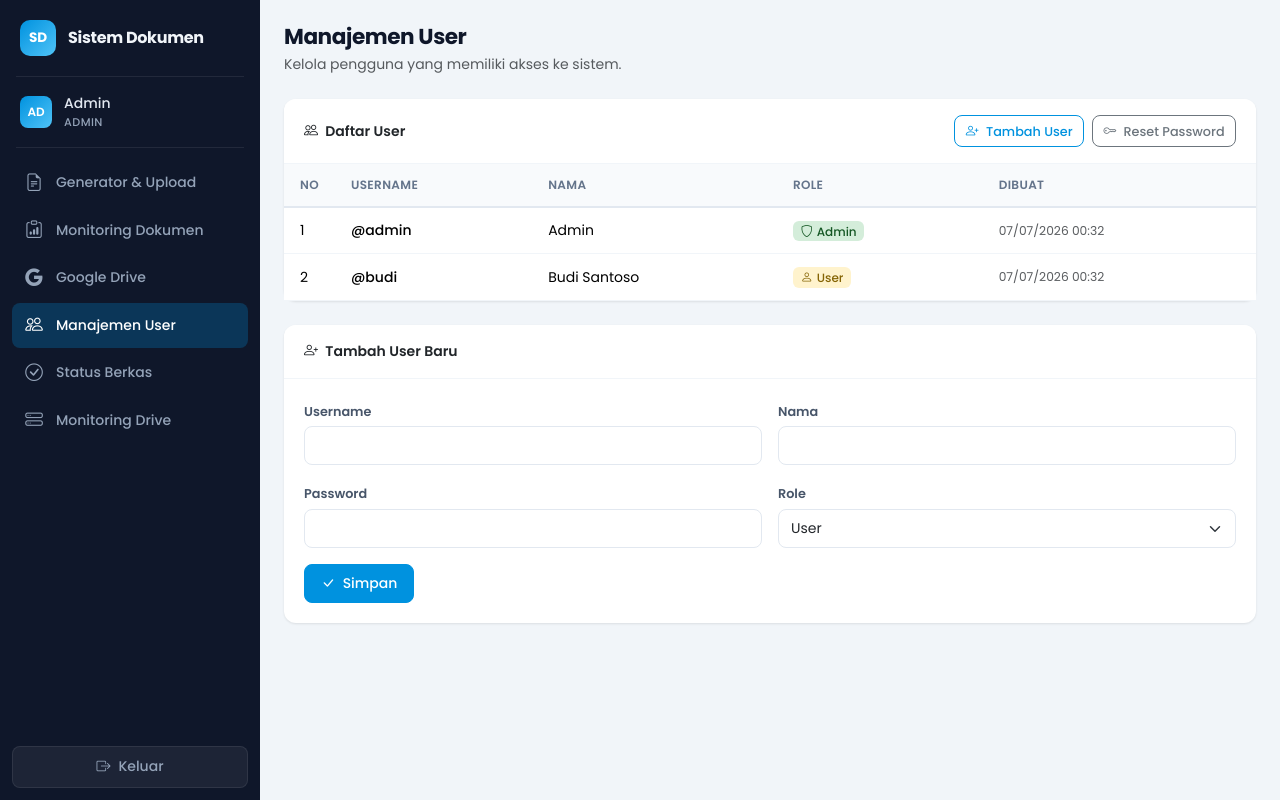
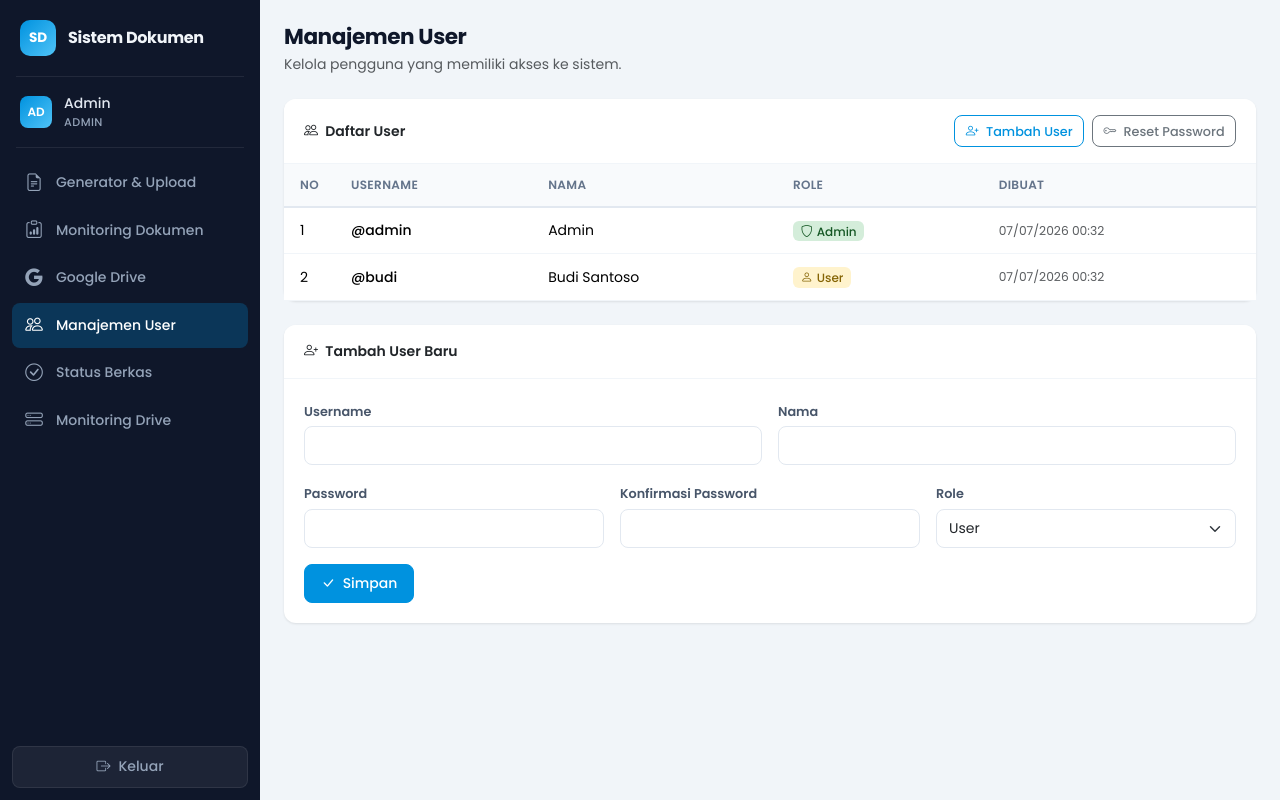
Before and after one commit to rifatul2901/sistem-manajemen-dokumen-laravel, a Laravel app: page /admin/users in a window 1280 px wide, after a click on "Tambah User". Run offline with Laravel 12, Linux system fonts and the light colour scheme; a user stored in the database is signed in; data comes from the database, SQL or seed files in the repository.

Commit message:
Sistem Manajemen Dokumen ( Fix notif add add user & password )

```diff
--- a/app/Http/Controllers/UserManagementController.php
+++ b/app/Http/Controllers/UserManagementController.php
@@ -18,9 +18,13 @@ class UserManagementController extends Controller
     {
         $request->validate([
             'username' => 'required|string|min:3|max:50|unique:users,username|regex:/^[a-zA-Z0-9_]+$/',
-            'nama'     => 'required|string|max:255',
+            'nama'     => 'required|string|max:255|unique:users,nama',
             'password' => 'required|min:8|regex:/^(?=.*[a-z])(?=.*[A-Z])(?=.*\d)/',
+            'password_confirmation' => 'required|same:password',
             'role'     => 'required|in:admin,user',
+        ], [
+            'password.regex' => 'Password harus mengandung minimal 1 huruf besar dan 1 angka.',
+            'password.min' => 'Password minimal 8 karakter.',
         ]);
 
         User::create([
@@ -40,6 +44,9 @@ class UserManagementController extends Controller
             'user_id'       => 'required|exists:users,id',
             'password'      => 'required|min:8|regex:/^(?=.*[a-z])(?=.*[A-Z])(?=.*\d)/',
             'password_confirmation' => 'required|same:password',
+        ], [
+            'password.regex' => 'Password harus mengandung minimal 1 huruf besar dan 1 angka.',
+            'password.min' => 'Password minimal 8 karakter.',
         ]);
 
         $user = User::findOrFail($request->user_id);
--- a/resources/views/admin/users.blade.php
+++ b/resources/views/admin/users.blade.php
@@ -10,6 +10,18 @@
             <p class="text-muted small mb-0 mt-1">Kelola pengguna yang memiliki akses ke sistem.</p>
         </div>
     </div>
+
+    @if ($errors->any())
+        <div class="alert alert-danger alert-dismissible fade show d-flex align-items-center gap-2">
+            <i class="bi bi-exclamation-triangle"></i>
+            <ul class="mb-0 ps-3">
+                @foreach ($errors->all() as $error)
+                    <li>{{ $error }}</li>
+                @endforeach
+            </ul>
+            <button type="button" class="btn-close ms-auto" data-bs-dismiss="alert"></button>
+        </div>
+    @endif
 
     @session('success')
         <div class="alert alert-success alert-dismissible fade show d-flex align-items-center gap-2">{{ $value }}<button type="button" class="btn-close ms-auto" data-bs-dismiss="alert"></button></div>
@@ -70,7 +82,7 @@
         </div>
     </div>
 
-    <div class="collapse mb-4" id="addUserCollapse">
+    <div class="collapse mb-4 {{ $errors->hasAny(['username', 'nama', 'role']) ? 'show' : '' }}" id="addUserCollapse">
         <div class="card">
             <div class="card-header"><i class="bi bi-person-plus me-1"></i> Tambah User Baru</div>
             <div class="card-body">
@@ -79,21 +91,25 @@
                     <div class="row g-3">
                         <div class="col-md-6">
                             <label class="form-label">Username</label>
-                            <input type="text" name="username" class="form-control" required>
+                            <input type="text" name="username" class="form-control" value="{{ old('username') }}" required>
                         </div>
                         <div class="col-md-6">
                             <label class="form-label">Nama</label>
-                            <input type="text" name="nama" class="form-control" required>
+                            <input type="text" name="nama" class="form-control" value="{{ old('nama') }}" required>
                         </div>
-                        <div class="col-md-6">
+                        <div class="col-md-4">
                             <label class="form-label">Password</label>
                             <input type="password" name="password" class="form-control" required>
                         </div>
-                        <div class="col-md-6">
+                        <div class="col-md-4">
+                            <label class="form-label">Konfirmasi Password</label>
+                            <input type="password" name="password_confirmation" class="form-control" required>
+                        </div>
+                        <div class="col-md-4">
                             <label class="form-label">Role</label>
                             <select name="role" class="form-select" required>
-                                <option value="user">User</option>
-                                <option value="admin">Admin</option>
+                                <option value="user" {{ old('role') == 'user' ? 'selected' : '' }}>User</option>
+                                <option value="admin" {{ old('role') == 'admin' ? 'selected' : '' }}>Admin</option>
                             </select>
                         </div>
                         <div class="col-12">
@@ -105,7 +121,7 @@
         </div>
     </div>
 
-    <div class="collapse mb-4" id="resetPassCollapse">
+    <div class="collapse mb-4 {{ $errors->has('user_id') ? 'show' : '' }}" id="resetPassCollapse">
         <div class="card">
             <div class="card-header"><i class="bi bi-key me-1"></i> Reset Password</div>
             <div class="card-body">
@@ -117,7 +133,7 @@
                             <select name="user_id" class="form-select" required>
                                 <option value="">-- Pilih User --</option>
                                 @foreach ($users ?? [] as $user)
-                                    <option value="{{ $user->id }}">{{ $user->username }} ({{ $user->nama ?? '-' }})</option>
+                                    <option value="{{ $user->id }}" {{ old('user_id') == $user->id ? 'selected' : '' }}>{{ $user->username }} ({{ $user->nama ?? '-' }})</option>
                                 @endforeach
                             </select>
                         </div>
--- a/resources/views/drive/index.blade.php
+++ b/resources/views/drive/index.blade.php
@@ -28,7 +28,7 @@
         <div class="card-body">
             <form method="POST" action="{{ route('drive.scan') }}">
                 @csrf
-                <div class="row g-3 align-items-end">
+                <div class="row g-3 align-items-center">
                     <div class="col-md-8">
                         <label class="form-label">Link Folder Google Drive <span class="text-muted fw-normal">(opsional)</span></label>
                         <input type="url" name="folder_link" class="form-control" placeholder="https://drive.google.com/drive/folders/...">
```
Lines whose indentation alone changed are shown as unchanged.
